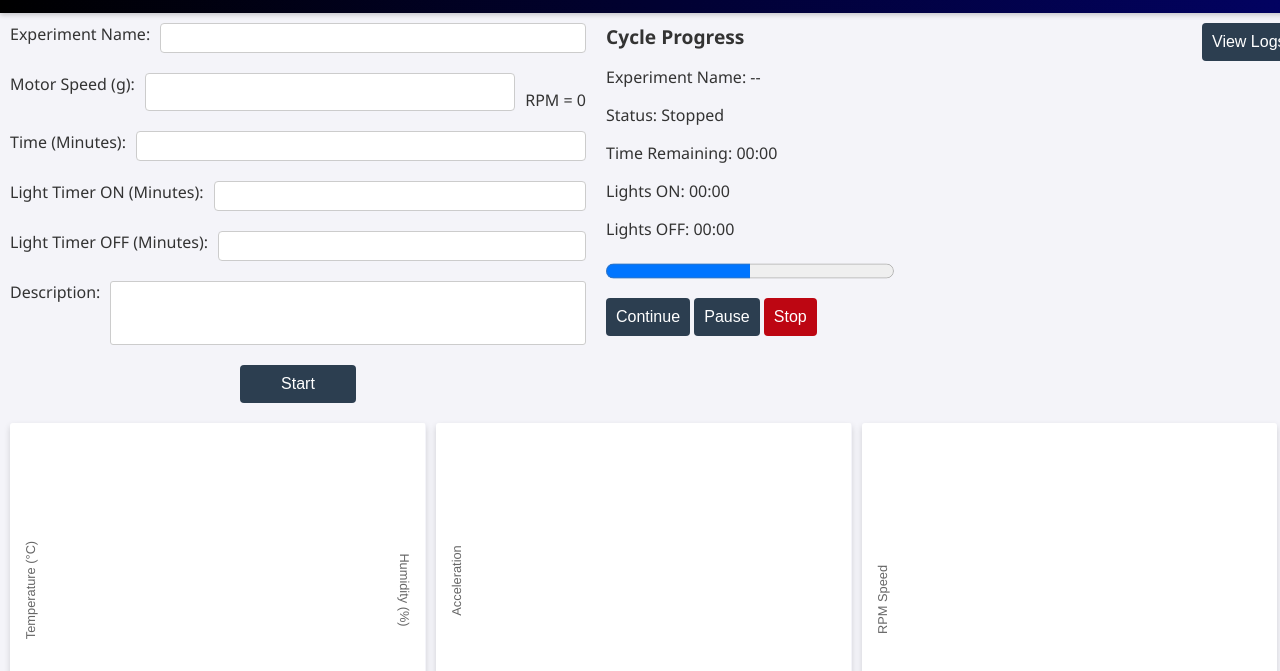
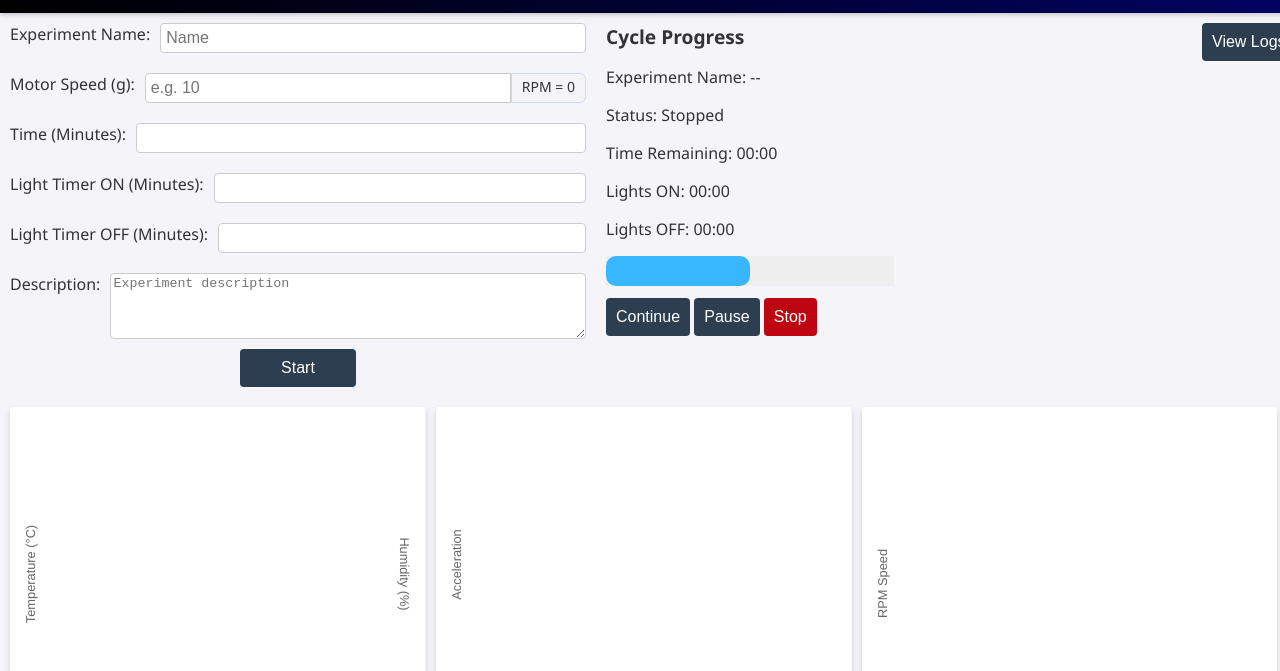
Before and after one commit to leobeo-png/GravityGardens-SHM, a plain HTML site: page Firmware/MasterESP/main/Web Data/index.html in a window 1280 px wide. Shown: the part 129-800 px from the top of the page. Drawn offline with Linux system fonts and the light colour scheme; no server answers.

Commit message:
Updated the RPM styling and README file

```diff
--- a/Firmware/MasterESP/main/Web Data/index.html
+++ b/Firmware/MasterESP/main/Web Data/index.html
@@ -20,12 +20,12 @@
     <form id="settingsForm">
         <div class="form-row">
             <label for="input1">Experiment Name:</label>
-            <input type="text" id="input1" name="input1">
+            <input type="text" id="input1" name="input1" placeholder="Name">
         </div>
         <div class="form-row">
             <label for="input2">Motor Speed (g):</label>
-            <input type="text" id="input2" name="input2">
-            <p id="rpm-calc">RPM = 0</p>
+            <input type="text" id="input2" name="input2" placeholder="e.g. 10" min="1" required>
+            <span id="rpm-calc">RPM = 0</span>
         </div>
         <div class="form-row">
             <label for="input3">Time (Minutes):</label> <!-- How specific do we want the time-set (Hours, minutes?) -->
@@ -41,7 +41,7 @@
         </div>
         <div class="form-row">
             <label for="input6">Description:</label>
-            <input type="textarea" id="input6" name="input6">
+            <textarea  id="input6" name="input6" rows="4" cols="50" placeholder="Experiment description"></textarea>
         </div>
         <input type="submit" value="Start">
         <!-- after clicking the button, it should confirm whether the data submitted is received or not
--- a/Firmware/MasterESP/main/Web Data/script.js
+++ b/Firmware/MasterESP/main/Web Data/script.js
@@ -293,6 +293,8 @@ inputTime = document.getElementById("input3");
 progressBar = document.getElementById("progressBar");
 statusText = document.getElementById("status-text");
 timeRemainingElement = document.getElementById("time-remaining");
+normalButton = document.getElementById("normal-button");
+specialButton = document.getElementById("special-button");
 
 document.getElementById('settingsForm').addEventListener('submit', function (event) {
   if (confirm("Start the machine with the current settings?") == true) {
@@ -341,13 +343,13 @@ document.getElementById("input2").addEventListener('input', (e) => { // Calculat
 });
 
 function gforceToRPM(gForce) {
-  const radius = 50; // Centimeters
+  const radius = 50; // Centimeters assuming...
 
   const constant = 1.118 * Math.pow(10, -5);
 
   const rpm = Math.sqrt(gForce / (constant * radius));
 
-  return rpm.toFixed(2);
+  return rpm.toFixed(2); //
 }
 
 function StartTimer() { // for the whole machine time
@@ -438,6 +440,8 @@ function stopProgress() {
     timeRemainingElement.textContent = "00:00";
     progressBar.value = 0;
     input3.value = "";
+    normalButton.disabled = true;
+    specialButton.disabled = true;
 
     // Send POST to STOP and save the Logs into the database
     // have a confirmation to stop or not (or was it to save or trash the result)
--- a/Firmware/MasterESP/main/Web Data/style.css
+++ b/Firmware/MasterESP/main/Web Data/style.css
@@ -83,6 +83,16 @@ a:hover, a:active {
     display: flex;
     align-items: stretch;
     margin-bottom: 10px;
+    white-space: nowrap;
+    z-index: 1;
+    & > span {
+        text-align: center;
+        border: 1px solid #CDD9ED;
+        font-size: 14px;
+        line-height: 25px;
+        border-radius: 0 6px 6px 0;
+        padding-right:10px;
+    }
 }
 
 input {
@@ -92,13 +102,11 @@ input {
 }
 
 
-input[type="textarea"] {
+textarea {
     flex: 1;
-    width: 50px;
-    height: 60px;
     margin-left: 10px;
     border: 1px solid #ccc;
-    border-radius: 3px;
+    border-radius: 4px;
 }
 
 input[type="text"] {
@@ -108,6 +116,10 @@ input[type="text"] {
     font-size: 16px;
     border: 1px solid #ccc;
     border-radius: 4px;
+}
+
+#input2 {
+    border-radius:4px 0 0 4px;
 }
 
 input[type="submit"] {
@@ -131,6 +143,20 @@ progress {
     width: 50%;
     height: 30px;
     margin-bottom: 10px;
+    border-radius: 10px;
+}
+
+progress::-webkit-progress-bar {
+    background-color: #eee; /* Bar's background for WebKit browsers */
+}
+
+progress::-webkit-progress-value {
+    background-color: #38b6ff; /* Progress fill color for WebKit browsers */
+    border-radius: 10px; /* Rounded corners for the fill */
+}
+
+progress::-moz-progress-bar {
+    background-color: #38b6ff; /* Progress fill color for Firefox */
 }
 
 #progress-info {
```
Also changed, not shown: Documentation/images/Broad_Overview_Design&Connections.png (added), README.md.
